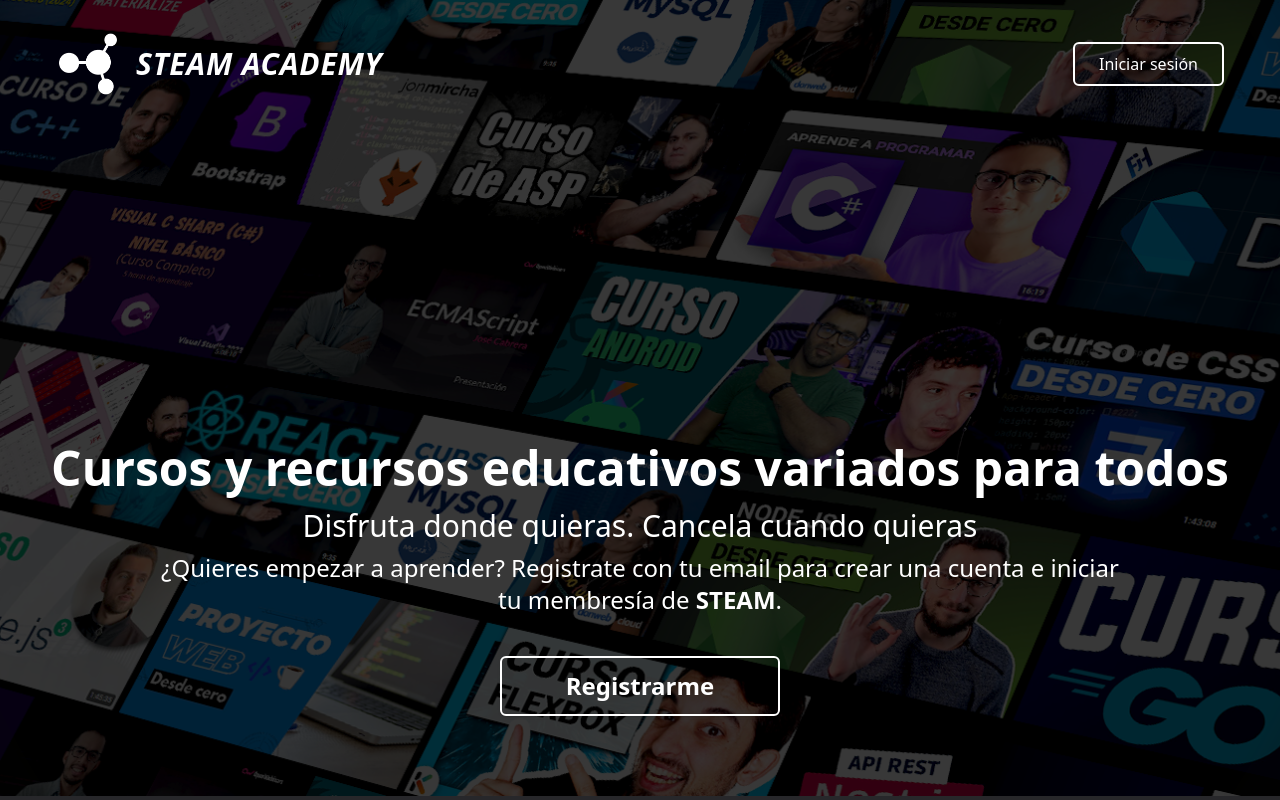
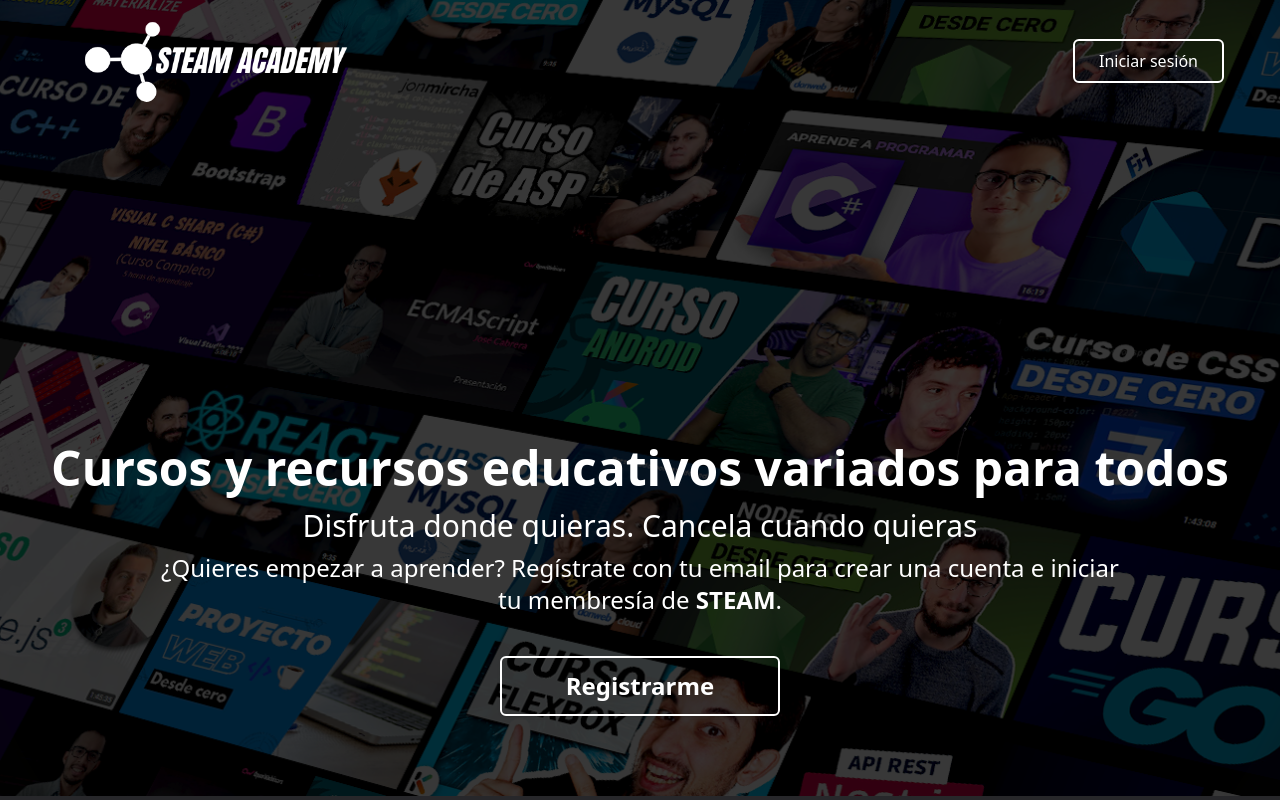
Before and after one commit to coachdesarrollo/steam-platform, a React (Vite) app in the folder frontend/: page / in a window 1280 px wide. Shown: the top 800 px of the page. Built offline with nearby package versions, Linux system fonts and the light colour scheme.

Commit message:
cambio del logo del HomeNavbar

```diff
--- a/frontend/src/components/Faq/question.css
+++ b/frontend/src/components/Faq/question.css
@@ -1,6 +1,7 @@
 details {
   transition: all 1s ease;
   max-height: 4rem;
+  cursor: pointer;
 }
 
 details[open] {
--- a/frontend/src/components/HomeJumbotron/HomeJumbotron.tsx
+++ b/frontend/src/components/HomeJumbotron/HomeJumbotron.tsx
@@ -11,7 +11,7 @@
                 Disfruta donde quieras. Cancela cuando quieras
             </p>
             <p className="text-lg sm:text-2xl mb-10">
-                ¿Quieres empezar a aprender? Registrate con tu email para crear una cuenta e iniciar <br />
+                ¿Quieres empezar a aprender? Regístrate con tu email para crear una cuenta e iniciar <br />
                 tu membresía de <b>STEAM</b>.
             </p>
             <Button variant={ButtonStyle.Outline} size={ButtonSize.Large} isLink={true}>
--- a/frontend/src/components/HomeNavbar/HomeNavbar.tsx
+++ b/frontend/src/components/HomeNavbar/HomeNavbar.tsx
@@ -1,16 +1,14 @@
-import logo from "../../assets/light-logo.png";
+import logo from "../../assets/imagotiposteamwhite.png";
 
 import { Button } from "../Button";
 import { ButtonSize, ButtonStyle } from "../../config/themes/button";
 
 const LandingNavbar: React.FC = () => {
 	return (
-		<nav className="bg-transparent text-white px-20 sm:px-14 pt-8 flex flex-col sm:flex-row justify-between items-center w-full z-10">
+		<nav className="bg-transparent text-white px-20 sm:px-14 pt-0 flex flex-col sm:flex-row justify-between items-center w-full z-10">
 			<div className="flex items-center space-x-4 mb-4 sm:mb-0">
-				<img className="size-16" src={logo} alt="SteamAcademy" />
-				<span className="text-2xl sm:text-3xl font-black tracking-wide italic">
-					STEAM ACADEMY
-				</span>
+				<img className="max-w-xs" src={logo} alt="SteamAcademy" />
+
 			</div>
 			<Button size={ButtonSize.Small} variant={ButtonStyle.Outline} isLink={true}>
 				Iniciar sesión
```
Also changed, not shown: frontend/src/assets/imagotiposteamwhite.png (added).
